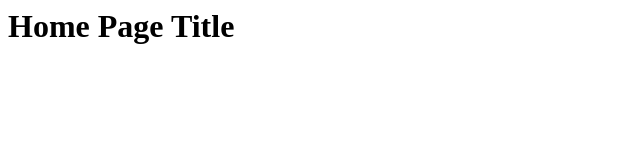
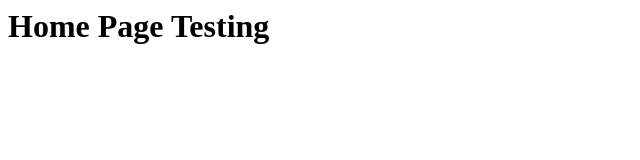
Before and after one commit to IreneDeRose/git-course-repo, a plain HTML site: page index.html in a window 1280 px wide. Shown: the whole page, without its empty margins (0-640 px from the left). Drawn offline with Linux system fonts and the light colour scheme.

Commit message:
modified Home page title

```diff
--- a/index.html
+++ b/index.html
@@ -4,6 +4,6 @@
 <body>
 
 
-	<h1> Home Page Title </h1>
+	<h1> Home Page Testing </h1>
 </body>
 </html>
```
